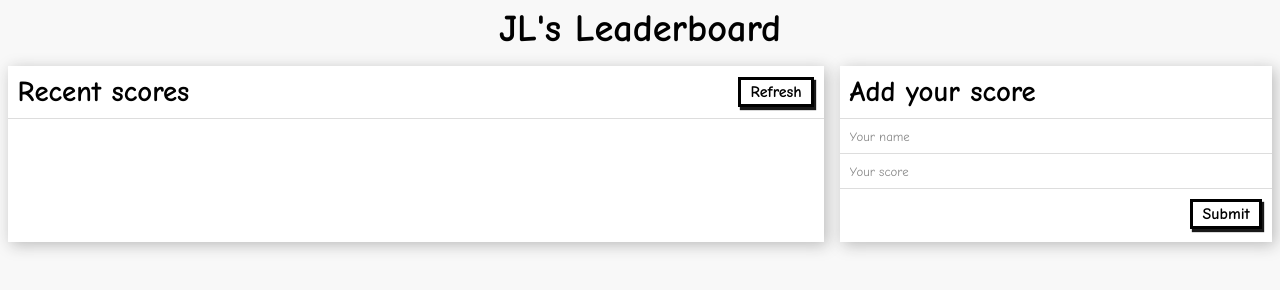
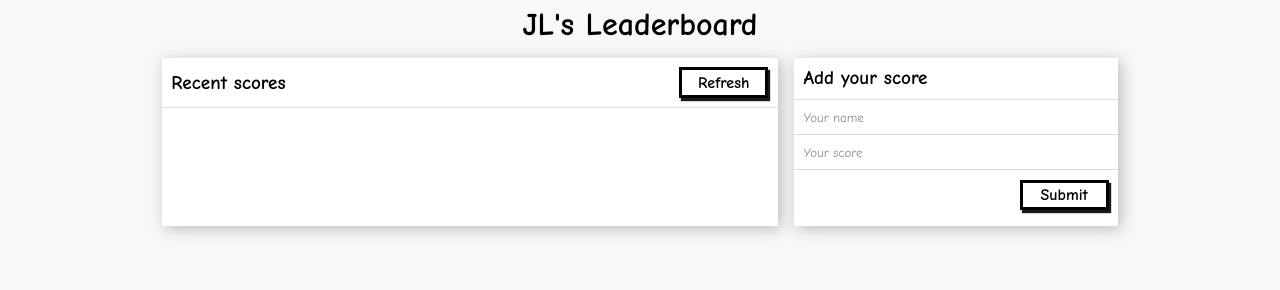
Before and after one commit to mrjuda/leaderboard, a website built with webpack: page src/index.html in a window 1280 px wide. Built offline with nearby package versions, Linux system fonts and the light colour scheme.

Commit message:
Add media queries

```diff
--- a/src/index.html
+++ b/src/index.html
@@ -13,7 +13,7 @@
     <div class="inner-container score-board">
       <div class="inner-container-header">
         <div class="inner-title">Recent scores</div>
-        <div class="btn refresh-btn">Refresh</div>
+        <div class="btn refresh-button" id="refreshButton">Refresh</div>
       </div>
       <ul id="scoreListTable">
             <!-- Here goes the dynamic tasks -->
@@ -25,7 +25,7 @@
       </div>
       <input type="text" minlength="1" placeholder="Your name" class="new-input" id="newName">
       <input type="text" minlength="1" placeholder="Your score" class="new-input" id="newScore">
-      <div class="btn new-input-btn" id="addButton">Submit</div>
+      <div class="btn add-button" id="addButton">Submit</div>
     </div>
   </div>  <!-- END OF CONTAINER -->
 
--- a/src/index.js
+++ b/src/index.js
@@ -5,4 +5,4 @@ const scoreBoard = new ScoreBoard();
 
 scoreBoard.paintToPage();
 scoreBoard.setUpAddListener();
-scoreBoard.setInputFieldListeners();
+// scoreBoard.setInputFieldListeners();
--- a/src/index.scss
+++ b/src/index.scss
@@ -26,7 +26,7 @@ ul {
 }
 
 h1 {
-  font-size: 2.4rem;
+  font-size: 2rem;
   font-weight: bolder;
   margin: 0.4rem;
 }
@@ -36,8 +36,9 @@ h1 {
 }
 
 .container {
-  display: grid;
-  grid-template-columns: 65% 35%;
+  display: flex;
+  flex-direction: column-reverse;
+  margin: 0 4%;
 }
 
 .inner-container {
@@ -56,7 +57,7 @@ h1 {
   }
 
   .inner-title {
-    font-size: 1.8rem;
+    font-size: 1.2rem;
     font-weight: bold;
   }
 }
@@ -91,7 +92,7 @@ h1 {
 .add-score {
   display: flex;
   flex-direction: column;
-  height: 11rem;
+  height: 10.5rem;
 
   input {
     font-size: 0.8rem;
@@ -111,7 +112,8 @@ h1 {
   text-align: center;
   font-weight: bold;
   border: solid 0.2rem black;
-  width: fit-content;
+  // width: fit-content;
+  width: 4rem;
   background-color: #fff;
   box-shadow: 2px 3px 1px rgba(0, 0, 0, 0.9);
   margin: 0;
@@ -119,7 +121,30 @@ h1 {
   cursor: pointer;
 }
 
-.new-input-btn {
+.add-button {
   margin: 0.6rem;
   align-self: flex-end;
 }
+
+.refresh-button {
+  // margin: 0.6rem;
+  align-self: flex-end;
+}
+
+/* ##### TABLET DESIGN ##### */
+
+@media screen and (min-width: 510px) {
+  .container {
+    display: grid;
+    grid-template-columns: 65% 35%;
+    margin: 0 4%;
+  }
+}
+
+/* ##### DESKTOP DESIGN ##### */
+
+@media screen and (min-width: 768px) {
+  .container {
+    margin: 0 12%;
+  }
+}
--- a/src/modules/scoreBoardModule.js
+++ b/src/modules/scoreBoardModule.js
@@ -5,6 +5,8 @@ export default class ScoreBoard {
   table = [];
 
   scoreTable;
+
+  refreshButton = document.getElementById('refreshButton');
 
   addButton = document.getElementById('addButton');
 
@@ -84,7 +86,7 @@ export default class ScoreBoard {
     this.table.push(scoreSet);
     this.updateTable();
     this.paintToPage();
-    this.setInputFieldListeners();
+    // this.setInputFieldListeners();
   }
 
   updateScoreSet = (id, text) => {
@@ -105,13 +107,13 @@ export default class ScoreBoard {
     });
   }
 
-  setInputFieldListeners = () => {
-    this.inputField = document.querySelectorAll('.score-set');
-    this.inputField.forEach((input) => {
-      input.addEventListener('input', (e) => {
-        const text = e.target.value;
-        this.updateScoreSet(e.target.parentElement.id, text);
-      });
-    });
-  }
+  // setInputFieldListeners = () => {
+  //   this.inputField = document.querySelectorAll('.score-set');
+  //   this.inputField.forEach((input) => {
+  //     input.addEventListener('input', (e) => {
+  //       const text = e.target.value;
+  //       this.updateScoreSet(e.target.parentElement.id, text);
+  //     });
+  //   });
+  // }
 }
```
Also changed, not shown: dist/index.html, dist/index.js, src/index.css, 1 other file.
